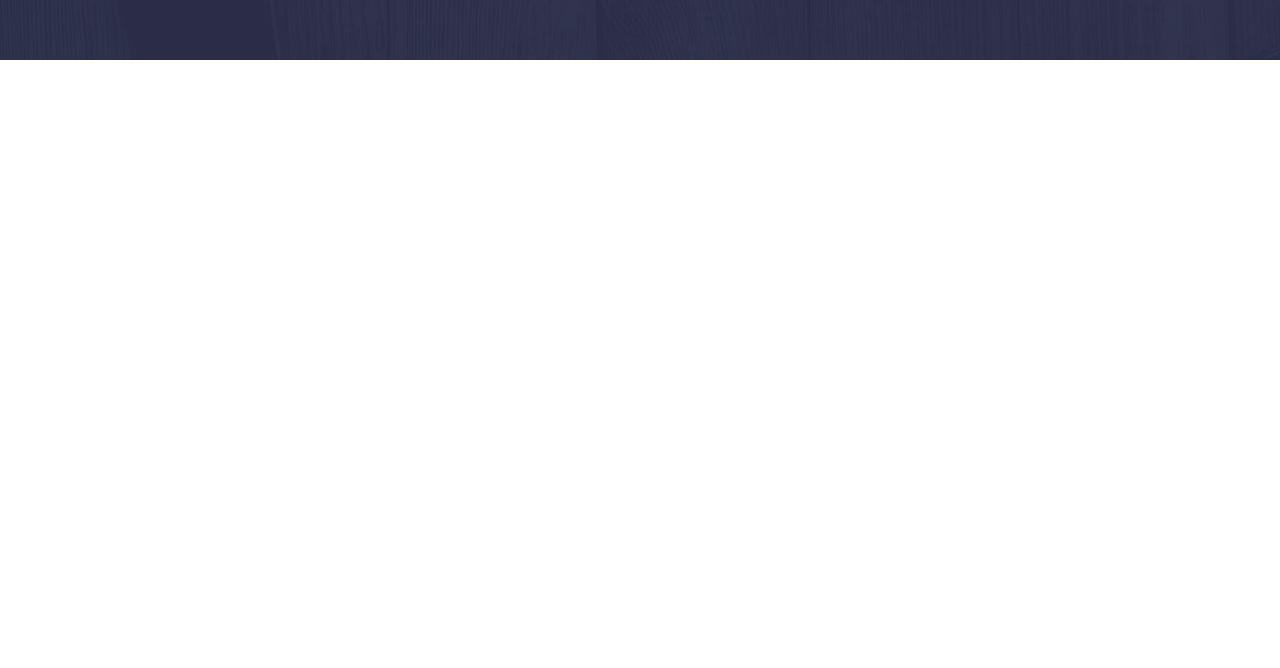
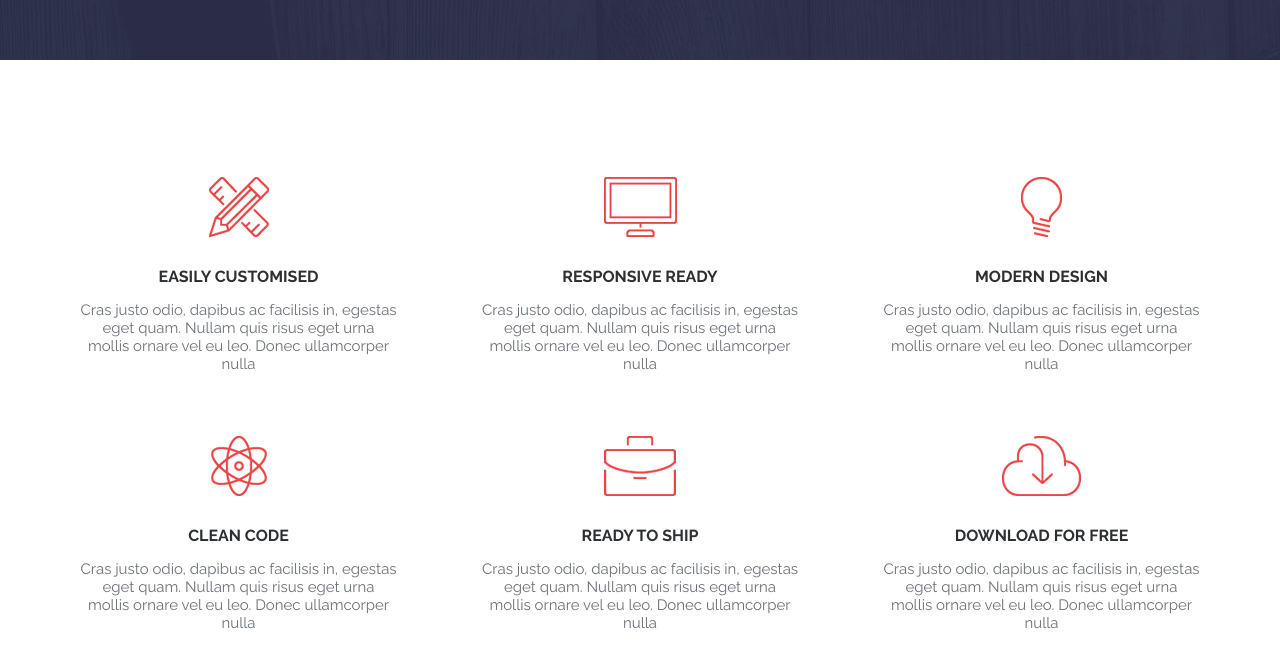
Before and after one commit to danieru0/active-box, a website: page index.html in a window 1280 px wide. Shown: the part 690-1358 px from the top of the page. Drawn offline with nearby package versions, Linux system fonts and the light colour scheme.

Commit message:
added features section

```diff
--- a/index.html
+++ b/index.html
@@ -48,7 +48,39 @@
 	</header>
 	<main>
 		<section class="features">
-
+		<h2 class="visuallyhidden">Features</h2>
+			<div class="features__container">
+				<div class="features__box">
+					<img src="imgs/feature1.png" alt="">
+					<h3>Easily customised</h3>
+					<p>Cras justo odio, dapibus ac facilisis in, egestas eget quam. Nullam quis risus eget urna mollis ornare vel eu leo. Donec ullamcorper nulla </p>
+				</div>
+				<div class="features__box">
+					<img src="imgs/feature2.png" alt="">
+					<h3>Responsive ready</h3>
+					<p>Cras justo odio, dapibus ac facilisis in, egestas eget quam. Nullam quis risus eget urna mollis ornare vel eu leo. Donec ullamcorper nulla </p>
+				</div>
+				<div class="features__box">
+					<img src="imgs/feature3.png" alt="">
+					<h3>Modern design</h3>
+					<p>Cras justo odio, dapibus ac facilisis in, egestas eget quam. Nullam quis risus eget urna mollis ornare vel eu leo. Donec ullamcorper nulla </p>
+				</div>
+				<div class="features__box">
+					<img src="imgs/feature4.png" alt="">
+					<h3>Clean code</h3>
+					<p>Cras justo odio, dapibus ac facilisis in, egestas eget quam. Nullam quis risus eget urna mollis ornare vel eu leo. Donec ullamcorper nulla </p>
+				</div>
+				<div class="features__box">
+					<img src="imgs/feature5.png" alt="">
+					<h3>Ready to ship</h3>
+					<p>Cras justo odio, dapibus ac facilisis in, egestas eget quam. Nullam quis risus eget urna mollis ornare vel eu leo. Donec ullamcorper nulla </p>
+				</div>
+				<div class="features__box">
+					<img src="imgs/feature6.png" alt="">
+					<h3>Download for free</h3>
+					<p>Cras justo odio, dapibus ac facilisis in, egestas eget quam. Nullam quis risus eget urna mollis ornare vel eu leo. Donec ullamcorper nulla </p>
+				</div>
+			</div>
 		</section>
 	</main>
 <script src="js/menu.js"></script>
--- a/scss/style.scss
+++ b/scss/style.scss
@@ -200,4 +200,52 @@ body {
 .features {
 	height: 692px;
 	width: 100%;
+	display: flex;
+	justify-content: center;
+	align-items: center;
+	.features__container {
+		width: 1120px;
+		display: flex;
+		flex-wrap: wrap;
+		justify-content: space-between;
+		margin-bottom: 80px;
+		.features__box {
+			width: 317px;
+			height: 189px;
+			display: flex;
+			flex-direction: column;
+			align-items: center;
+			text-align: center;
+			margin-top: 70px;
+			h3 {
+				margin: 0;
+				font-family: Raleway;
+				font-weight: bold;
+				color: #2d3033;
+				text-transform: uppercase;
+				font-size: 16px;
+				margin-top: 30px;
+			}
+			p {
+				font-family: Raleway;
+				color: #6c7279;
+				font-size: 15px;
+			}
+		}
+	}
 }
+
+@media (max-width: 967px) {
+	.features {
+		height: 850px;
+		.features__container {
+			justify-content: space-around;
+		}
+	}
+}
+
+@media (max-width: 650px) {
+	.features {
+		height: 1650px;
+	}
+}
```
Also changed, not shown: style.css.
